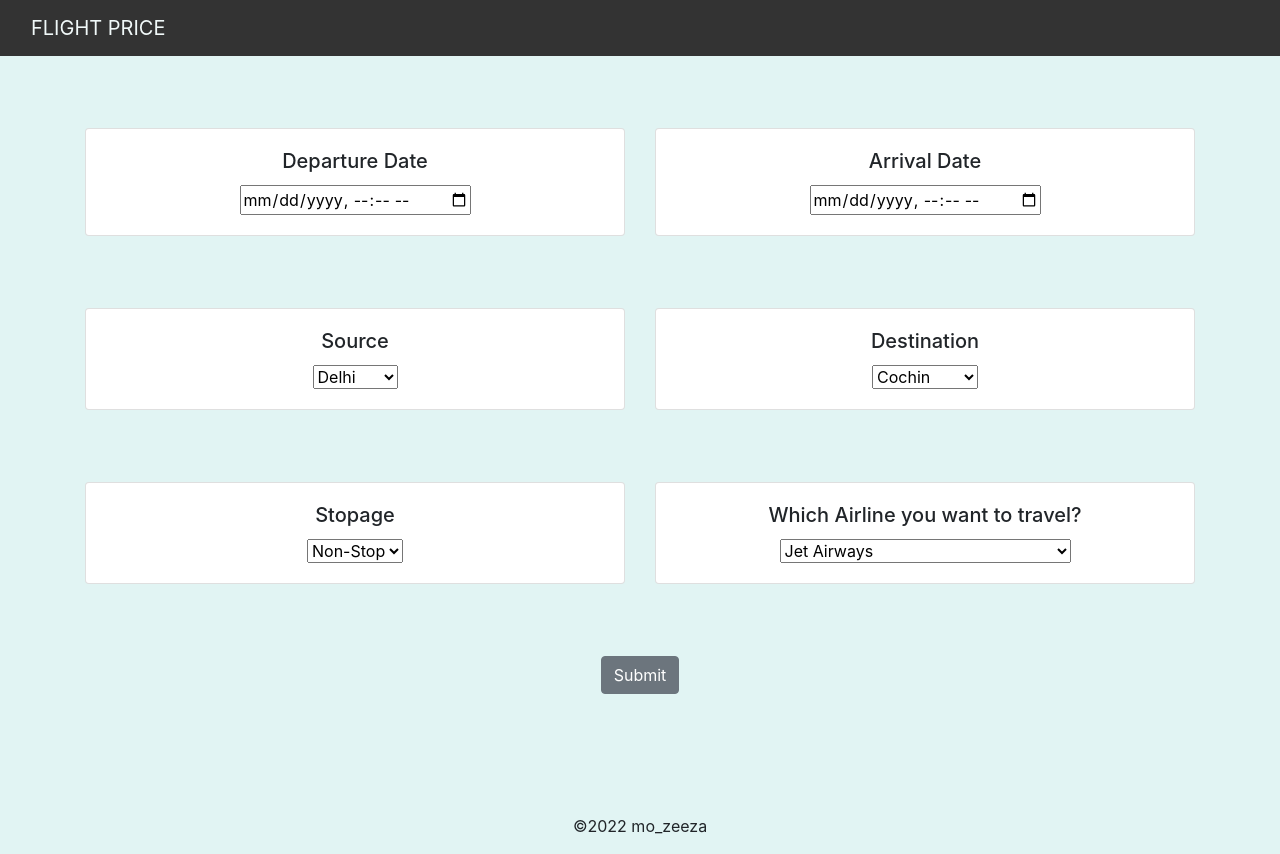
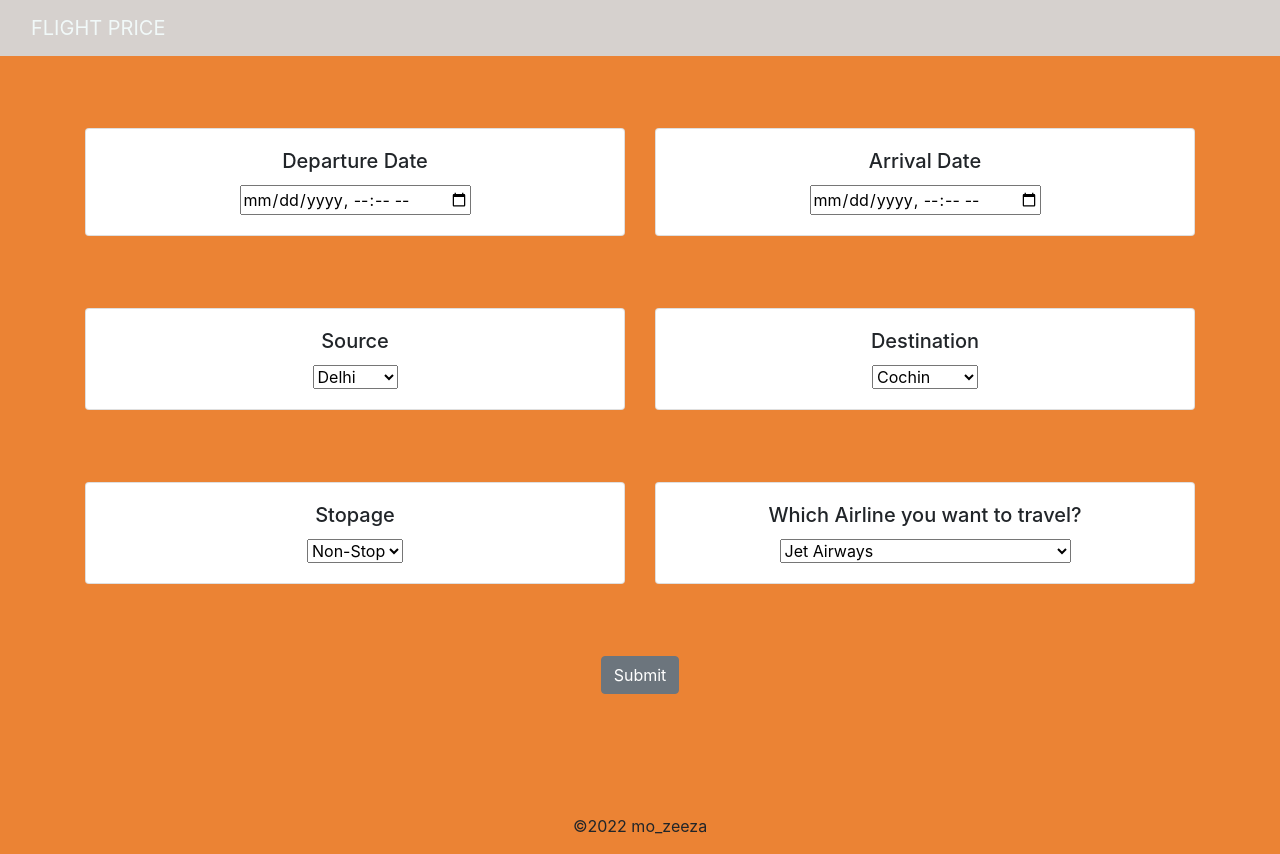
Before and after one commit to zeeza18/FLIGHT-PRICE-PREDICTION, a Flask app: page / in a window 1280 px wide. Run offline with Flask 2, Linux system fonts and the light colour scheme; parts of the project's set-up code (start-up, migrations or seed data) failed here and were passed over; some libraries are stand-ins or nearby versions.

Commit message:
a few changes

```diff
--- a/static/css/styles.css
+++ b/static/css/styles.css
@@ -1,10 +1,10 @@
 body {
-    background-color: #e1f4f3;
+    background-color: #eb8334;
     text-align: center;
 }
 
 .navbar {
-    background-color: #333333;
+    background-color: #d6d1ce;
 }
 
 a {
```
Also changed, not shown: README.md (added).
